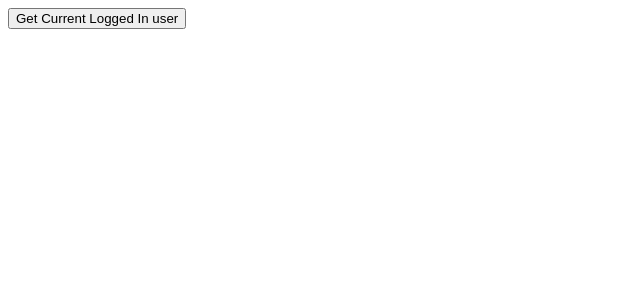
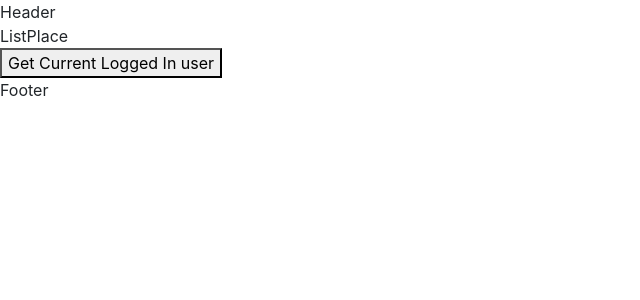
Before and after one commit to kiminohero/place-rate, a React (Create React App) app in the folder client/: page / in a window 1280 px wide. Shown: the top 300 px of the page, without its empty margins (0-640 px from the left). Built offline with nearby package versions, Linux system fonts and the light colour scheme; no server answers.

Commit message:
Setup files for Frontend React

```diff
--- a/client/public/index.html
+++ b/client/public/index.html
@@ -7,11 +7,21 @@
       content="width=device-width, initial-scale=1, shrink-to-fit=no"
     />
     <meta name="theme-color" content="#000000" />
-
+    <link
+      href="https://stackpath.bootstrapcdn.com/bootstrap/4.3.1/css/bootstrap.min.css"
+      rel="stylesheet"
+      integrity="sha384-ggOyR0iXCbMQv3Xipma34MD+dH/1fQ784/j6cY/iJTQUOhcWr7x9JvoRxT2MZw1T"
+      crossorigin="anonymous"
+    />
     <title>React App</title>
   </head>
   <body>
     <noscript>You need to enable JavaScript to run this app.</noscript>
     <div id="root"></div>
+    <script
+      src="https://stackpath.bootstrapcdn.com/bootstrap/4.3.1/js/bootstrap.min.js"
+      integrity="sha384-JjSmVgyd0p3pXB1rRibZUAYoIIy6OrQ6VrjIEaFf/nJGzIxFDsf4x0xIM+B07jRM"
+      crossorigin="anonymous"
+    ></script>
   </body>
 </html>
--- a/client/src/components/App.js
+++ b/client/src/components/App.js
@@ -1,7 +1,11 @@
 import React, { Component } from 'react';
 import { connect } from 'react-redux';
 
+import ListPlace from './Place/ListPlace';
+import Header from './Layouts/Header';
+import Footer from './Layouts/Footer';
 import { currentUser, login } from '../actions/index';
+import { lstat } from 'fs';
 
 class App extends Component {
   componentDidMount() {
@@ -15,7 +19,10 @@ class App extends Component {
   render() {
     return (
       <div className="App">
+        <Header />
+        <ListPlace />
         <button onClick={this.handleClick}>Get Current Logged In user</button>
+        <Footer />
       </div>
     );
   }
--- /dev/null
+++ b/client/src/components/Layouts/Footer.js
@@ -0,0 +1,5 @@
+import React from 'react';
+
+export default function Footer() {
+  return <div>Footer</div>;
+}
--- /dev/null
+++ b/client/src/components/Layouts/Header.js
@@ -0,0 +1,5 @@
+import React from 'react';
+
+export default function Header() {
+  return <div>Header</div>;
+}
--- /dev/null
+++ b/client/src/components/Layouts/Landing.js
@@ -0,0 +1,5 @@
+import React from 'react';
+
+export default function Landing() {
+  return <div>Landing</div>;
+}
--- /dev/null
+++ b/client/src/components/Place/ListPlace.js
@@ -0,0 +1,9 @@
+import React, { Component } from 'react';
+
+class ListPlace extends Component {
+  render() {
+    return <div>ListPlace</div>;
+  }
+}
+
+export default ListPlace;
```
Also changed, not shown: client/src/components/Place/CreatePlace.js (added, +9 -0 lines), client/src/components/Place/DeletePlace.js (added, +9 -0 lines), client/src/components/Place/EditPlace.js (added, +9 -0 lines), client/src/components/Place/ShowPlace.js (added, +9 -0 lines).
